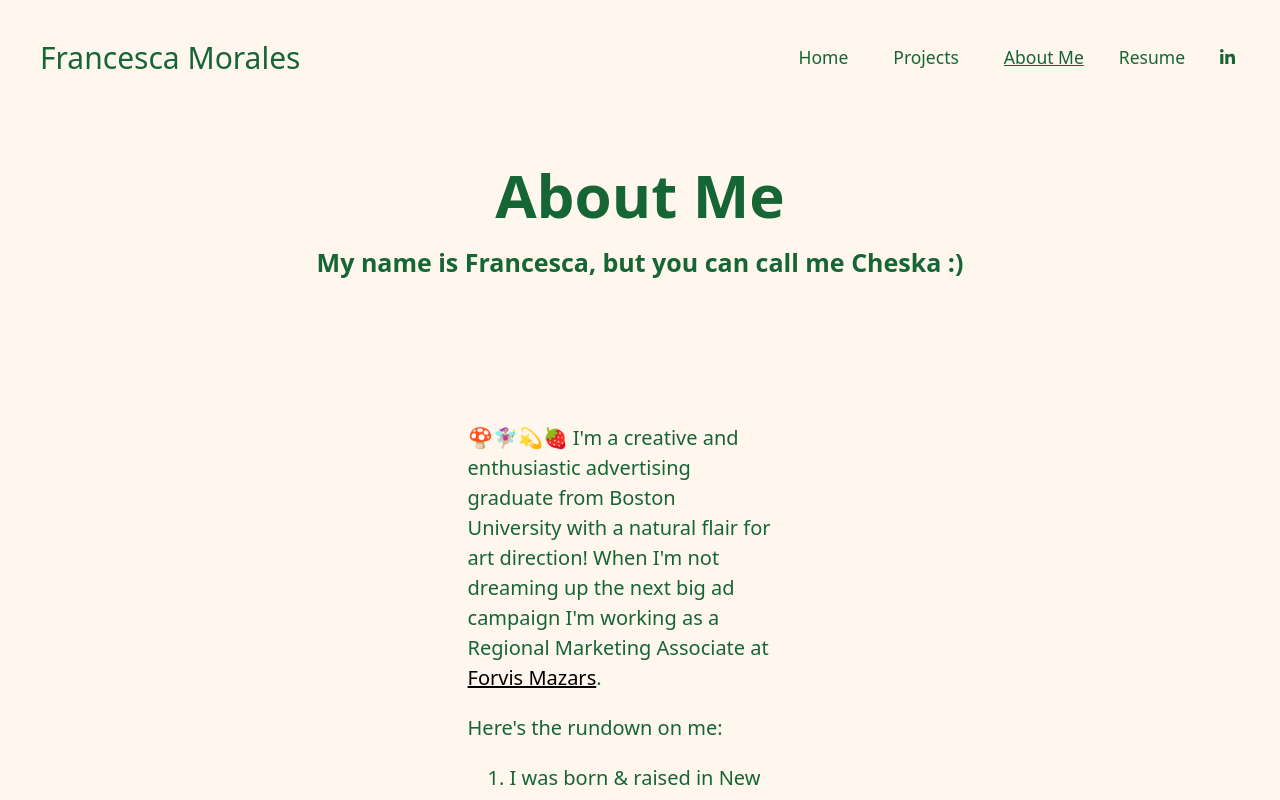
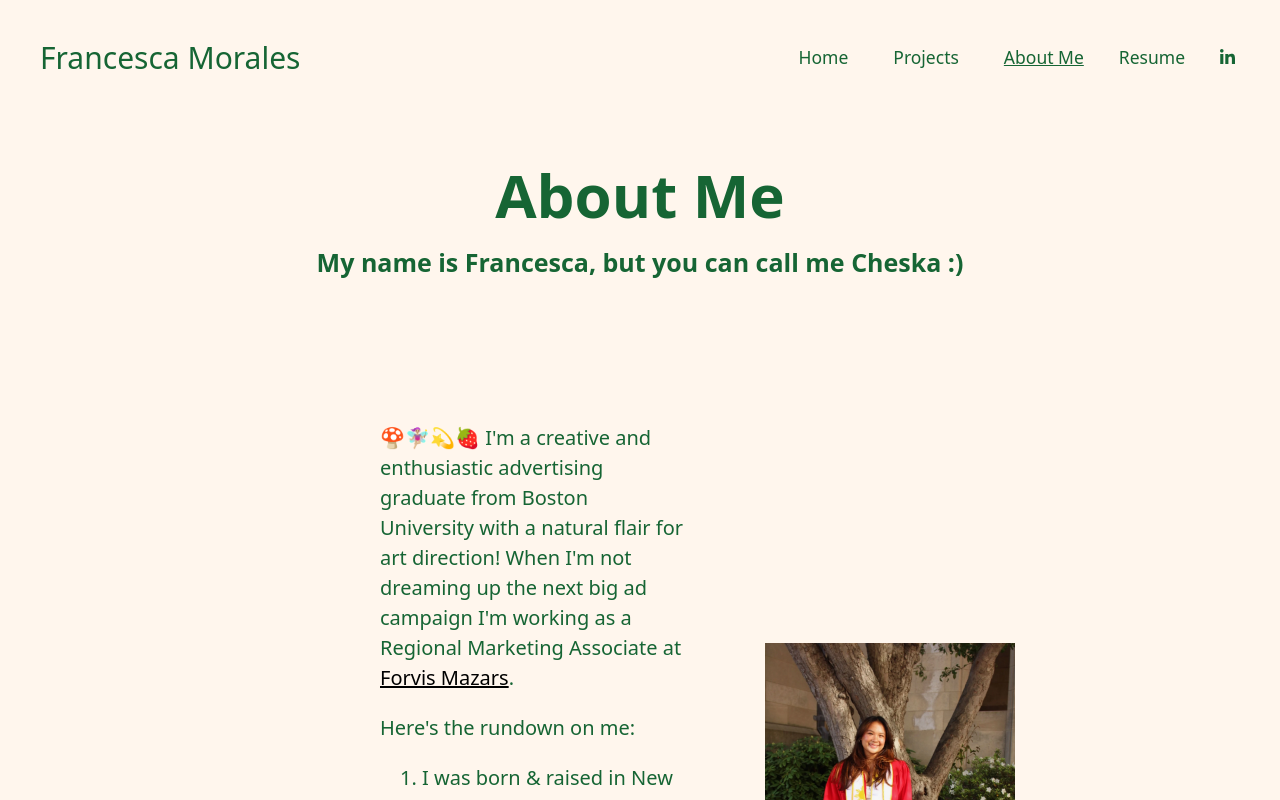
Before and after one commit to Benjamin-Wolff/Cheska-Portfolio, a SvelteKit app in the folder cheska-portfolio/: page /about in a window 1280 px wide. Shown: the top 800 px of the page. Built offline with nearby package versions, Linux system fonts and the light colour scheme.

Commit message:
Fix about with better spacing

```diff
--- a/cheska-portfolio/src/routes/about/+page.svelte
+++ b/cheska-portfolio/src/routes/about/+page.svelte
@@ -2,8 +2,9 @@
 <h1 class="text-5xl font-bold mb-4 text-center text-green-800">About Me</h1>
 
 <h2 class="text-xl font-semi mx-0 text-center text-green-800">My name is Francesca, but you can call me Cheska :)</h2>
-<div class="flex justify-between mx-36 mt-8">
-	<div class="pr-8 mt-10">
+<div class="max-w-6xl mx-auto px-6 sm:px-10 lg:px-16 mt-8">
+	<div class="flex flex-col xl:flex-row xl:justify-between gap-10 xl:gap-16">
+		<div class="lg:flex-1 lg:pt-10">
 			<!-- Paragraphs -->
 			<p class="mb-4 text-green-800">
 				🍄🧚🏼‍♀️💫🍓 I'm a creative and enthusiastic advertising graduate from Boston University with a natural
@@ -15,33 +16,40 @@
 					>Forvis Mazars</a
 				>.
 			</p>
+
 			<p class="mb-4 text-green-800">Here's the rundown on me:</p>
 
-		<!-- List -->
 			<ol type="1" class="list-decimal list-inside pl-4 mb-4">
 				<li>I was born & raised in New Jersey so I know a stellar bagel when I see one.</li>
 				<li>I've watched the Twilight series way too many times (I'm team Edward btw).</li>
 				<li>My pride & joy is my skincare routine.</li>
 			</ol>
 
-		<!-- More content if needed -->
 			<p class="mb-4 text-green-800">
 				Sure, I could tell you more about myself, but where's the fun in that? Get in touch:
 			</p>
+
 			<p class="mb-4">
 				💌
-			<!-- Email Icon -->
-			<a href="mailto:morales.francescah@gmail.com" class="hover:underline text-black"
-				>Morales.FrancescaH@gmail.com</a
-			>
-			<!-- Email Link -->
+				<a href="mailto:morales.francescah@gmail.com" class="hover:underline text-black">
+					Morales.FrancescaH@gmail.com
+				</a>
 			</p>
+
 			<p>
 				☎️
-			<a href="tel:+19083920222" class="hover:underline text-black"> (908) 392-0222 </a>
+				<a href="tel:+19083920222" class="hover:underline text-black">
+					(908) 392-0222
+				</a>
 			</p>
 		</div>
-	<div class="">
-		<img class="" src="/images/cheska-grad.webp" alt="Francesca in graduation clothes" />
+
+		<div class="flex justify-center lg:justify-end lg:flex-1">
+			<img
+				class="w-full min-w-[250px] max-w-md lg:max-w-lg h-auto object-contain"
+				src="/images/cheska-grad.webp"
+				alt="Francesca in graduation clothes"
+			/>
 		</div>
 	</div>
+</div>
```
Lines whose indentation alone changed are shown as unchanged.
